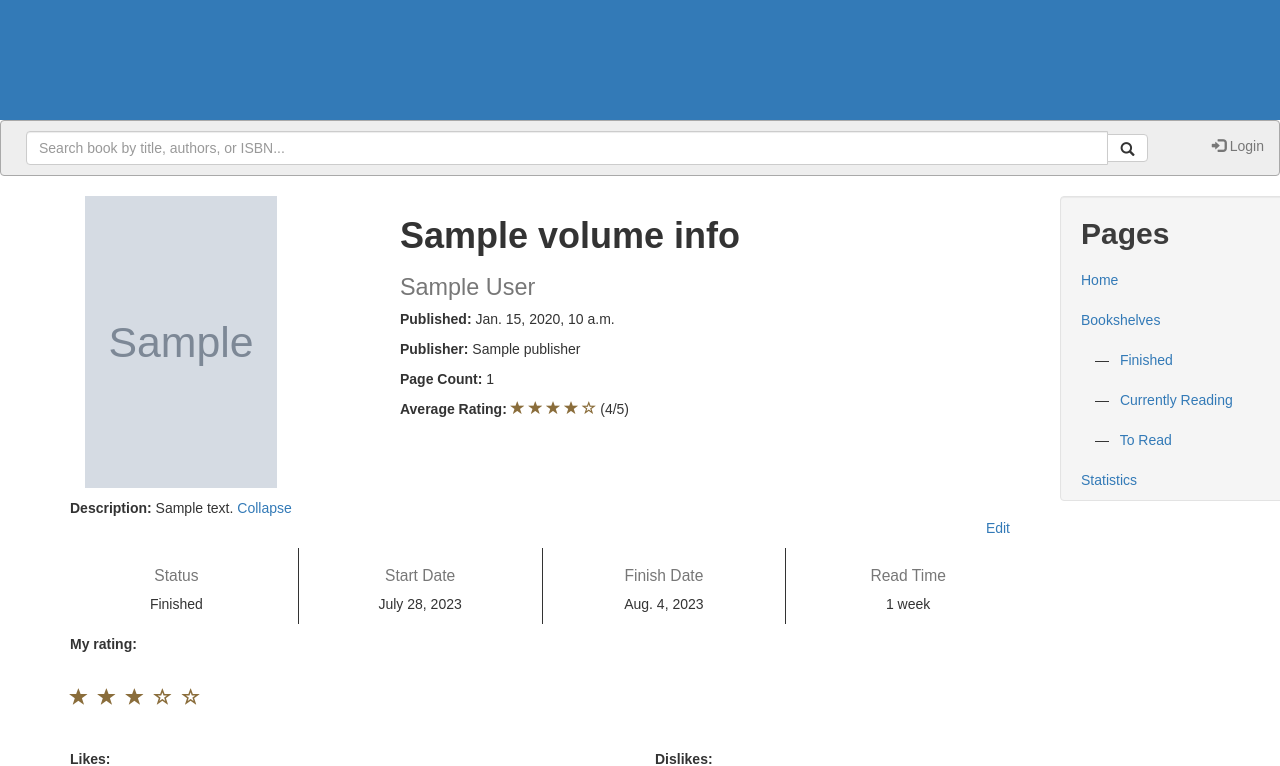
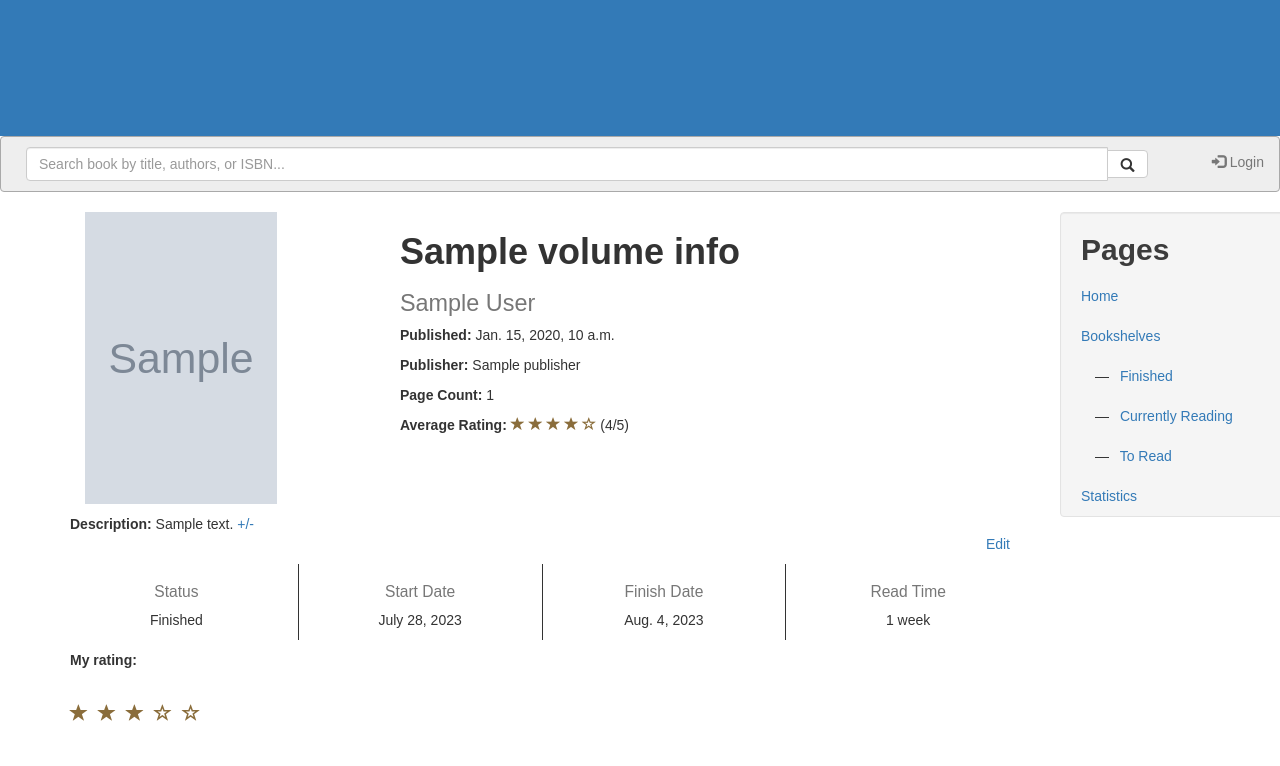
Before and after one commit to beniabra/readinglog, a Django app: a page that uses main/templates/main/base.html in a window 1280 px wide. Shown: the top 766 px of the page. Run offline with Django 4.2, Linux system fonts and the light colour scheme; data comes from the database, SQL or seed files in the repository; grey boxes marked "Sample" are stand-in pictures; a database or web service that is not in the repository returns one stand-in record (values such as "Sample title"); data that the repository does not hold is empty; some libraries are stand-ins or nearby versions.

Commit message:
Fixed header, Added favicon

```diff
--- a/main/templates/main/base.html
+++ b/main/templates/main/base.html
@@ -7,6 +7,7 @@
 <head>
     <meta charset="utf-8">
     <meta name="viewport" content="width=device-width, initial-scale=1">
+    <link rel="icon" type="image/png" href="{% static 'images/favicon.png' %}">
     <link rel="stylesheet" href="https://maxcdn.bootstrapcdn.com/bootstrap/3.4.1/css/bootstrap.min.css">
     <link rel="stylesheet" href="{% static 'style.css' %}">
     <script src="https://ajax.googleapis.com/ajax/libs/jquery/3.6.1/jquery.min.js"></script>
@@ -15,8 +16,10 @@
 </head>
 <body>
 
-    <div class="container-fluid bg-primary text-center" style="padding-top: 50px; padding-bottom: 50px;">
-        <h1 style="font-size: 100px; font-weight: 900;">{% block header %}{% endblock %}</h1>
+    <div class="jumbotron" style="margin: 0; background-color: #337ab7;">
+        <div class="container text-center">
+          <h1 style="color: white; font-family:'Franklin Gothic Medium', 'Arial Narrow', Arial, sans-serif">{% block header %}{% endblock %}</h1>
+        </div>
     </div>
     <nav class="navbar navbar-default" style="margin: 0px; border-color: darkgray; background-color: rgb(238, 238, 238);">
 
--- a/main/templates/main/view.html
+++ b/main/templates/main/view.html
@@ -45,7 +45,7 @@
     {% autoescape off %}
     <p style="display:inline;"><b>Description: </b>{{ data.desc|split|slice:"0:5"|join:'<br>' }}</p>
     <p class="collapse" id="collapseDesc">{{ data.desc|split|slice:"5:"|join:'<br>' }}</p>
-    <a role="button" class="collapsed" data-toggle="collapse" href="#collapseDesc" aria-expanded="false" aria-controls="collapseExample">Collapse</a>
+    <a role="button" class="collapsed" data-toggle="collapse" href="#collapseDesc" aria-expanded="false" aria-controls="collapseExample">+/-</a>
     {% endautoescape %}
     {% if added %}
     <div class="row" style="margin: 0px; padding-right: 5px">
```
Also changed, not shown: main/static/images/favicon.png (added).
